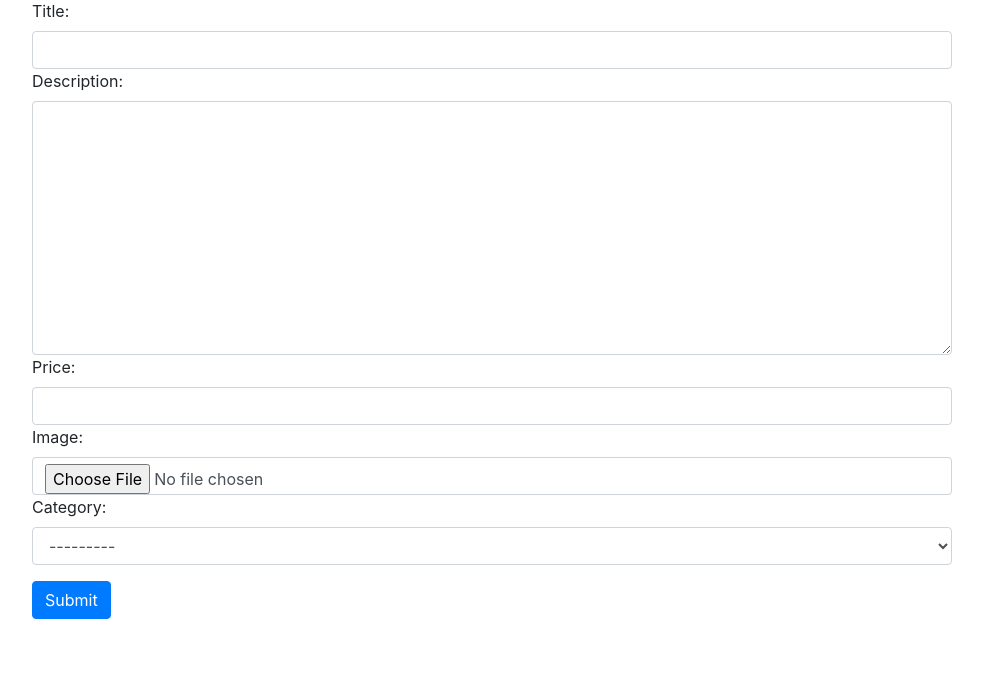
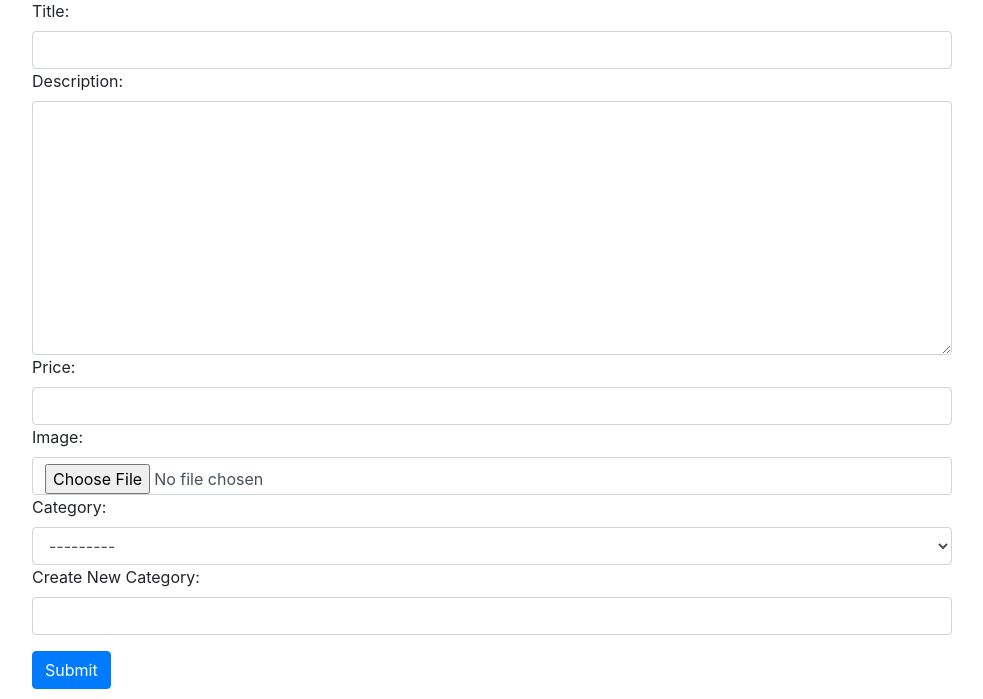
Before and after one commit to des-ant/CS50x_Web_2021, a Django app: page /new_listing/ in a window 1280 px wide. Shown: the part 220-919 px from the top of the page, without its empty margins (53-1036 px from the left). Before the commit the page ends 839 px from the top, so only its background shows below. Run offline with Django 3.2, Linux system fonts and the light colour scheme; data comes from the database, SQL or seed files in the repository; some libraries are stand-ins or nearby versions.

Commit message:
Category model name

```diff
--- a/2_Commerce/commerce/auctions/forms.py
+++ b/2_Commerce/commerce/auctions/forms.py
@@ -1,5 +1,21 @@
 from django import forms
 from .models import Category, Listing
+
+
+class NewCategoryForm(forms.ModelForm):
+    """
+    New category form from category model
+    """
+    class Meta:
+        model = Category
+        fields = ['name']
+        # Add classes for bootstrap styling
+        widgets = {
+            'name': forms.TextInput(attrs={"class": "form-control"})
+        }
+        labels = {
+            'name': "Create New Category"
+        }
 
 
 class NewListingForm(forms.ModelForm):
@@ -9,6 +25,7 @@
     class Meta:
         model = Listing
         fields = ['title', 'description', 'price', 'image', 'category']
+        # Add classes for bootstrap styling
         widgets = {
             'title': forms.TextInput(attrs={"class": "form-control"}),
             'description': forms.Textarea(attrs={"class": "form-control"}),
--- a/2_Commerce/commerce/auctions/models.py
+++ b/2_Commerce/commerce/auctions/models.py
@@ -10,10 +10,10 @@
 
 # Allow listings to be sorted by category
 class Category(models.Model):
-    category = models.CharField(max_length=64)
+    name = models.CharField(max_length=64)
 
     def __str__(self):
-        return f"{self.category}"
+        return f"{self.name}"
 
 # Model for auction listing
 class Listing(models.Model):
@@ -21,7 +21,7 @@
     title = models.CharField(max_length=64)
     description = models.TextField()
     image = models.ImageField(null=True, blank=True, upload_to="auctions")
-    category = models.ForeignKey(Category, blank=True, on_delete=models.CASCADE, related_name="catgory_items")
+    category = models.ForeignKey(Category, blank=True, on_delete=models.CASCADE, related_name="category_items")
     date_created = models.DateTimeField()
     is_active = models.BooleanField()
     price = models.DecimalField(max_digits=19, decimal_places=2)
--- a/2_Commerce/commerce/auctions/templates/auctions/newlisting.html
+++ b/2_Commerce/commerce/auctions/templates/auctions/newlisting.html
@@ -23,7 +23,8 @@
             <form action="{% url 'auctions:new_listing' %}" method="POST">
                 {% csrf_token %}
                 <div class="form-group">
-                    {{ form }}
+                    {{ listing_form }}
+                    {{ category_form }}
                 </div>
                 <input type="submit" class="btn btn-primary">
             </form>
--- a/2_Commerce/commerce/auctions/views.py
+++ b/2_Commerce/commerce/auctions/views.py
@@ -5,7 +5,7 @@
 from django.urls import reverse
 
 from .models import User, Listing
-from .forms import NewListingForm
+from .forms import NewCategoryForm, NewListingForm
 
 
 def index(request):
@@ -70,7 +70,9 @@
 def new_listing(request):
     if request.method == "POST":
         print(request.POST)
-    form = NewListingForm()
+    category_form = NewCategoryForm()
+    listing_form = NewListingForm()
     return render(request, "auctions/newlisting.html", {
-        "form": form
+        "category_form": category_form,
+        "listing_form": listing_form
     })
```
Also changed, not shown: 2_Commerce/commerce/auctions/migrations/0007_auto_20210725_0743.py (added), 2_Commerce/commerce/db.sqlite3.
